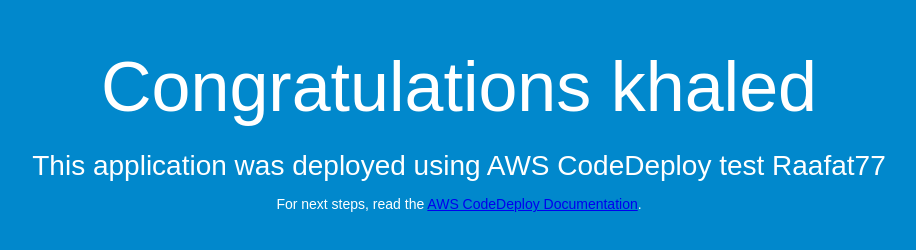
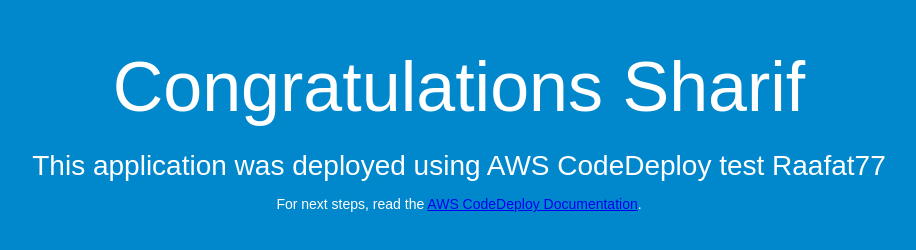
Before and after one commit to raafat1983/CodeDeployGitHubDemo, a plain HTML site: page index.html in a window 1280 px wide. Shown: the whole page, without its empty margins (181-1097 px from the left). Drawn offline with Linux system fonts and the light colour scheme.

Commit message:
Update index.html

```diff
--- a/index.html
+++ b/index.html
@@ -26,7 +26,7 @@
 </head>
 <body>
   <div align="center">
-    <h1>Congratulations khaled</h1>
+    <h1>Congratulations Sharif</h1>
     <h2>This application was deployed using AWS CodeDeploy test Raafat77</h2>
     <p>For next steps, read the <a href="http://aws.amazon.com/documentation/codedeploy">AWS CodeDeploy Documentation</a>.</p>
   </div>
```
